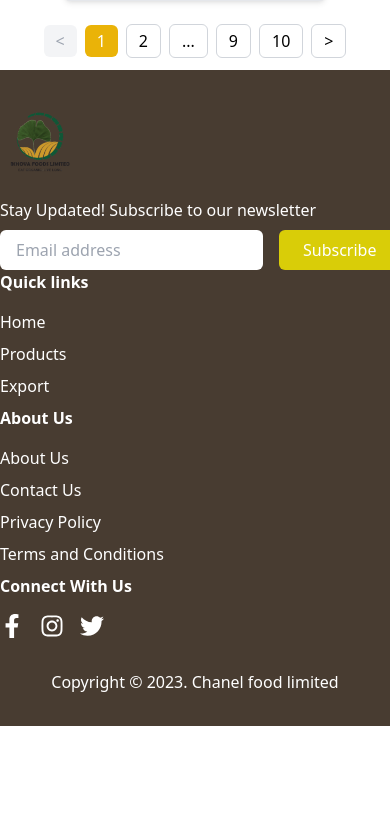
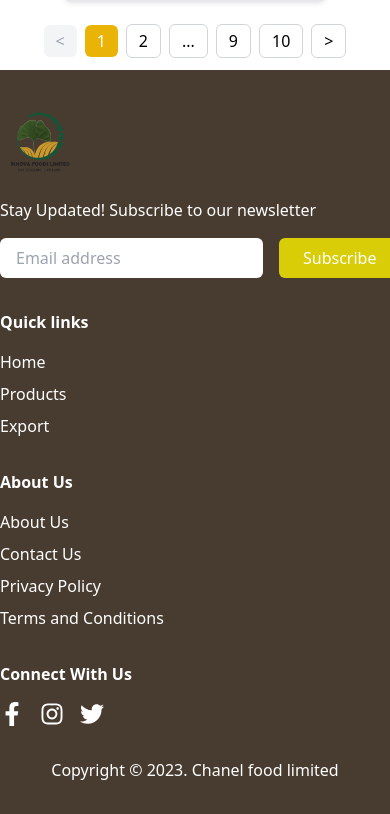
Before and after one commit to Dcomputer22/HNG-stage-two, a React (Vite) app: page / in a window 390 px wide. Shown: the part 8812-9626 px from the top of the page. Before the commit the page ends 9538 px from the top, so only its background shows below. Built offline with nearby package versions, Linux system fonts and the light colour scheme.

Commit message:
Footer responsive

```diff
--- a/src/components/Footer.jsx
+++ b/src/components/Footer.jsx
@@ -8,7 +8,7 @@ const Footer = () => {
             <div className="flex-1 lg:px-12 md:px-6 pr-60">
             <img src={logo} alt="Logo" className="mb-4 w-20 h-20 md:w-32 md:h-32" />
             <p className='text-nowrap'>Stay Updated! Subscribe to our newsletter</p>
-            <div className="mt-2 flex">
+            <div className="my-4 md:mt-2 flex">
                 <input
                 type="email"
                 placeholder="Email address"
@@ -19,7 +19,7 @@ const Footer = () => {
             </button>
             </div>
             </div>
-            <div className="flex-1">
+            <div className="flex-1 my-8">
           <h3 className="mb-4 font-bold">Quick links</h3>
           <ul>
             <li className="mb-2"><a href="#home">Home</a></li>
@@ -27,7 +27,7 @@ const Footer = () => {
             <li className="mb-2"><a href="#export">Export</a></li>
           </ul>
         </div>
-        <div className="flex-1">
+        <div className="flex-1 my-8">
           <h3 className="mb-4 font-bold">About Us</h3>
           <ul>
             <li className="mb-2"><a href="#about">About Us</a></li>
```
